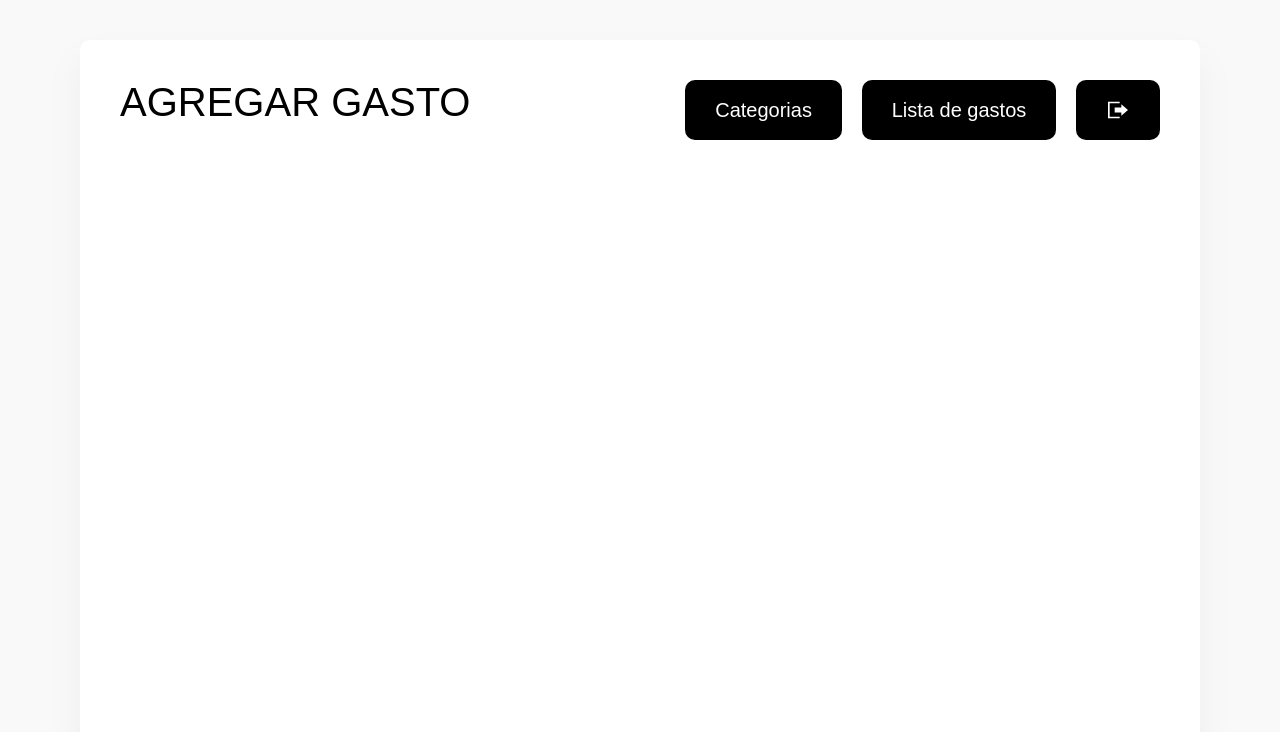
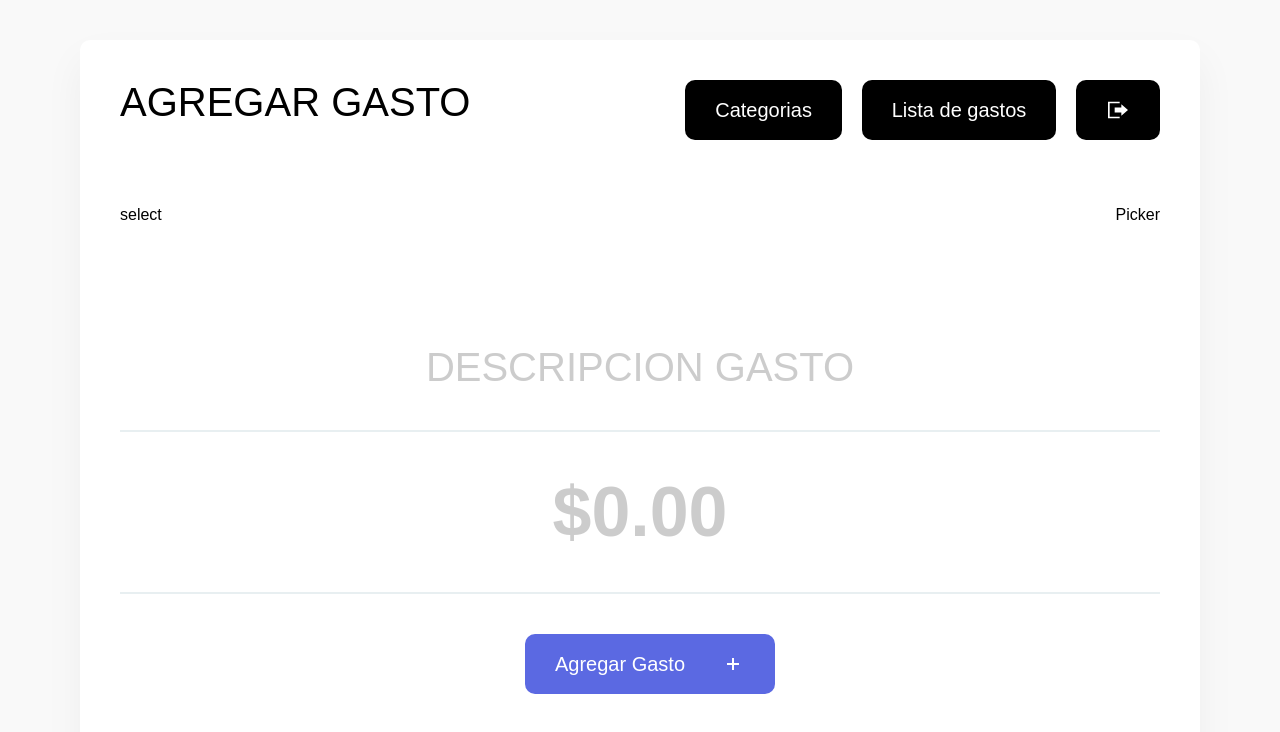
Before and after one commit to BrWallace732/React_gastos_app, a React (Create React App) app: page / in a window 1280 px wide. Shown: the top 732 px of the page. Built offline with nearby package versions, Linux system fonts and the light colour scheme; no server answers; sample sign-in values are in the browser's storage; what webfontloader would draw is missing.

Commit message:
gastos form

```diff
--- a/src/App.js
+++ b/src/App.js
@@ -3,6 +3,7 @@
 import {Header, Titulo, ContenedorBotones, ContenedorHeader} from './elements/Header'
 import Boton from './elements/Boton';
 import BotnoCerrarSesion from './elements/BotonCerrar';
+import FormularioGasto from './components/FormularioGasto';
 
 
 
@@ -23,6 +24,8 @@
       </ContenedorHeader>
     </Header>
 
+    <FormularioGasto />
+
     </>
   );
 }
--- /dev/null
+++ b/src/components/FormularioGasto.js
@@ -0,0 +1,54 @@
+import React, {useState} from 'react'
+import Boton from '../elements/Boton';
+import {ContenedorFiltros, Formulario, Input, InputGrande, ContenedorBoton } from './../elements/ElementsForm'
+import { ReactComponent as IconoPlus } from './../images/plus.svg';
+
+const FormularioGasto = () => {
+
+    const [inputDesc, setInputDesc] = useState('')
+    const [inputCant, setInputCant] = useState('')
+
+    const handleChange = (e)=>{
+        if(e.target.name === "descripcion"){
+            setInputDesc(e.target.value)
+        }else if(e.target.name === "cantidad"){
+            setInputCant(e.target.value.replace(/[^0-9.]/g, ''))
+        }
+    }
+
+    return (
+        <Formulario>
+            <ContenedorFiltros>
+                <p>select</p>
+                <p>Picker</p>
+            </ContenedorFiltros>
+            <div>
+                <Input
+                    type="text"
+                    name="descripcion"
+                    id="descripcion"
+                    placeholder="descripcion gasto"
+                    value={inputDesc}
+                    onChange={handleChange}
+                />
+                <InputGrande
+                    type="text"
+                    name="cantidad"
+                    id="cantidad"
+                    placeholder="$0.00"
+                    value={inputCant}
+                    onChange={handleChange}
+                />
+                <ContenedorBoton>
+                    <Boton as="button" primario conIcono type="submit">
+                        Agregar Gasto <IconoPlus />
+                    </Boton>
+                </ContenedorBoton>
+            </div>
+
+
+        </Formulario>
+    );
+}
+
+export default FormularioGasto;
```
Also changed, not shown: src/images/plus.svg (added).
